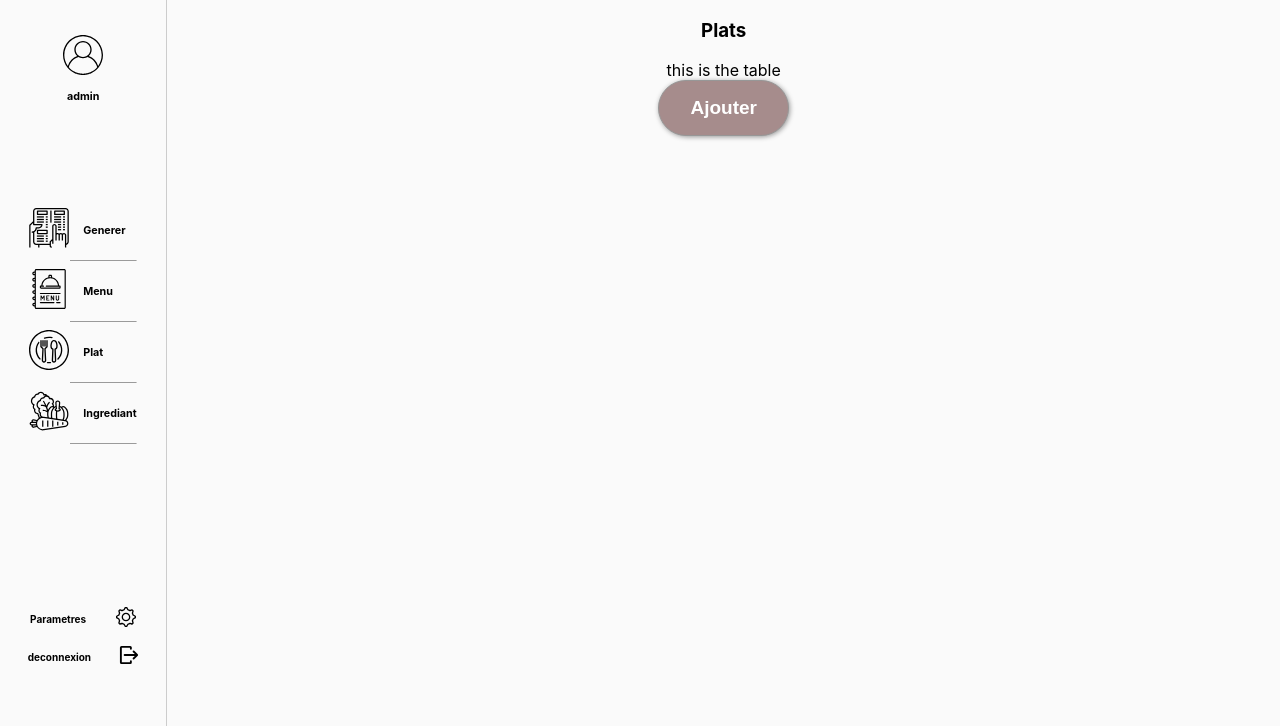
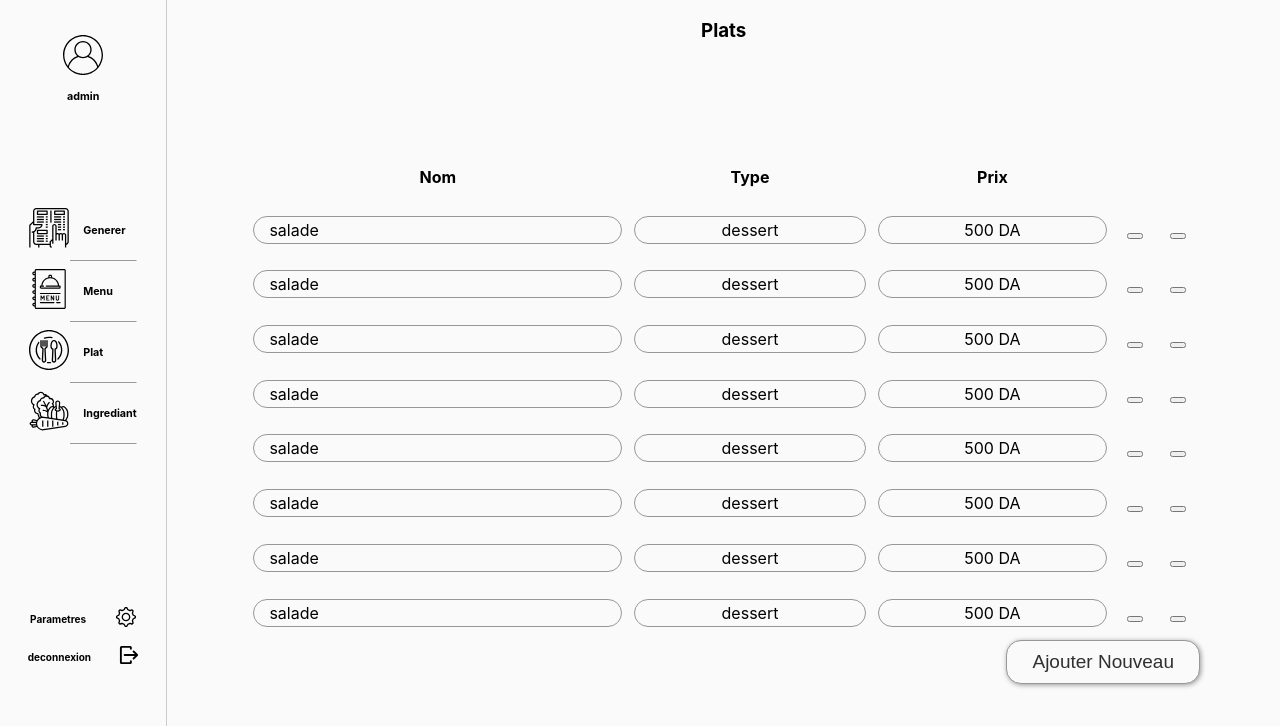
Before and after one commit to Doumi-Athmane/menu-generator, a React (Create React App) app in the folder frontend/: page /plats in a window 1280 px wide. Shown: the top 726 px of the page. Built offline with nearby package versions, Linux system fonts and the light colour scheme.

Commit message:
add table

```diff
--- /dev/null
+++ b/frontend/src/components/plats/index.css
@@ -0,0 +1,18 @@
+.pagePlats {
+    display: flex;
+    flex-direction: column;
+    padding: 0 80px;
+}
+
+.pagePlats div {
+    flex: 1;
+}
+
+.btnCont a {
+    color: #303030;
+    background-color: #fafafa;
+    padding: 10px 25px;
+    float: right;
+    font-weight: normal;
+    border-radius: 15px;
+}
--- a/frontend/src/components/plats/index.js
+++ b/frontend/src/components/plats/index.js
@@ -1,14 +1,28 @@
 import React from 'react'
 import Table from './tableau'
 import Button from '../button'
+import './index.css'
+
+const tmpPlats = [
+    {id: 1, nom: "salade", type: "dessert", prix: "500 DA"},
+    {id: 2, nom: "salade", type: "dessert", prix: "500 DA"},
+    {id: 3, nom: "salade", type: "dessert", prix: "500 DA"},
+    {id: 4, nom: "salade", type: "dessert", prix: "500 DA"},
+    {id: 5, nom: "salade", type: "dessert", prix: "500 DA"},
+    {id: 6, nom: "salade", type: "dessert", prix: "500 DA"},
+    {id: 7, nom: "salade", type: "dessert", prix: "500 DA"},
+    {id: 8, nom: "salade", type: "dessert", prix: "500 DA"},
+]
 
 export default function Plats(props) {
     return (
-        <div>
-            <h3>Plats</h3>
-            <Table />
+        <div className="pagePlats">
             <div>
-                <Button label="Ajouter" />
+                <h3>Plats</h3>
+            </div>
+            <Table plats={tmpPlats} />
+            <div className="btnCont">
+                <Button label="Ajouter Nouveau" />
             </div>
         </div>
     )
--- /dev/null
+++ b/frontend/src/components/plats/row.css
@@ -0,0 +1,6 @@
+.texting {
+    padding: 3px 15px;
+    border: 1px solid #979797;
+    border-radius: 30px;
+    margin: 5px;
+}
--- /dev/null
+++ b/frontend/src/components/plats/row.js
@@ -0,0 +1,14 @@
+import React from 'react'
+import './row.css'
+
+export default function Row(props) {
+    return (
+        <tr>
+            <td><div className="texting">{props.nom}</div></td>
+            <td><div className="texting">{props.type}</div></td>
+            <td><div className="texting">{props.prix}</div></td>
+            <td><button></button></td>
+            <td><button></button></td>
+        </tr>
+    )
+}
--- /dev/null
+++ b/frontend/src/components/plats/tableau.css
@@ -0,0 +1,14 @@
+.grid {
+    flex: 3;
+    border-collapse: collapse;
+    border-spacing: 15px;
+}
+
+.grid td:first-child {
+    text-align: left;
+    width: 40%;
+}
+
+.grid th {
+    padding-bottom: 10px;
+}
--- a/frontend/src/components/plats/tableau.js
+++ b/frontend/src/components/plats/tableau.js
@@ -1,9 +1,24 @@
 import React from 'react'
+import Row from './row'
+import './tableau.css'
 
-export default function Tableau(props) {
+
+
+export default function Tableau({ plats }) {
     return (
-        <div>
-            this is the table
-        </div>
+        <table className="grid">
+            <tbody>
+                <tr>
+                    <th>Nom</th>
+                    <th>Type</th>
+                    <th>Prix</th>
+                    <th> </th>
+                    <th> </th>
+                </tr>
+                {plats && plats.map(e => (
+                    <Row nom={e.nom} type={e.type} prix={e.prix} key={e.id} />
+                ))}
+            </tbody>
+        </table>
     )
 }
```
